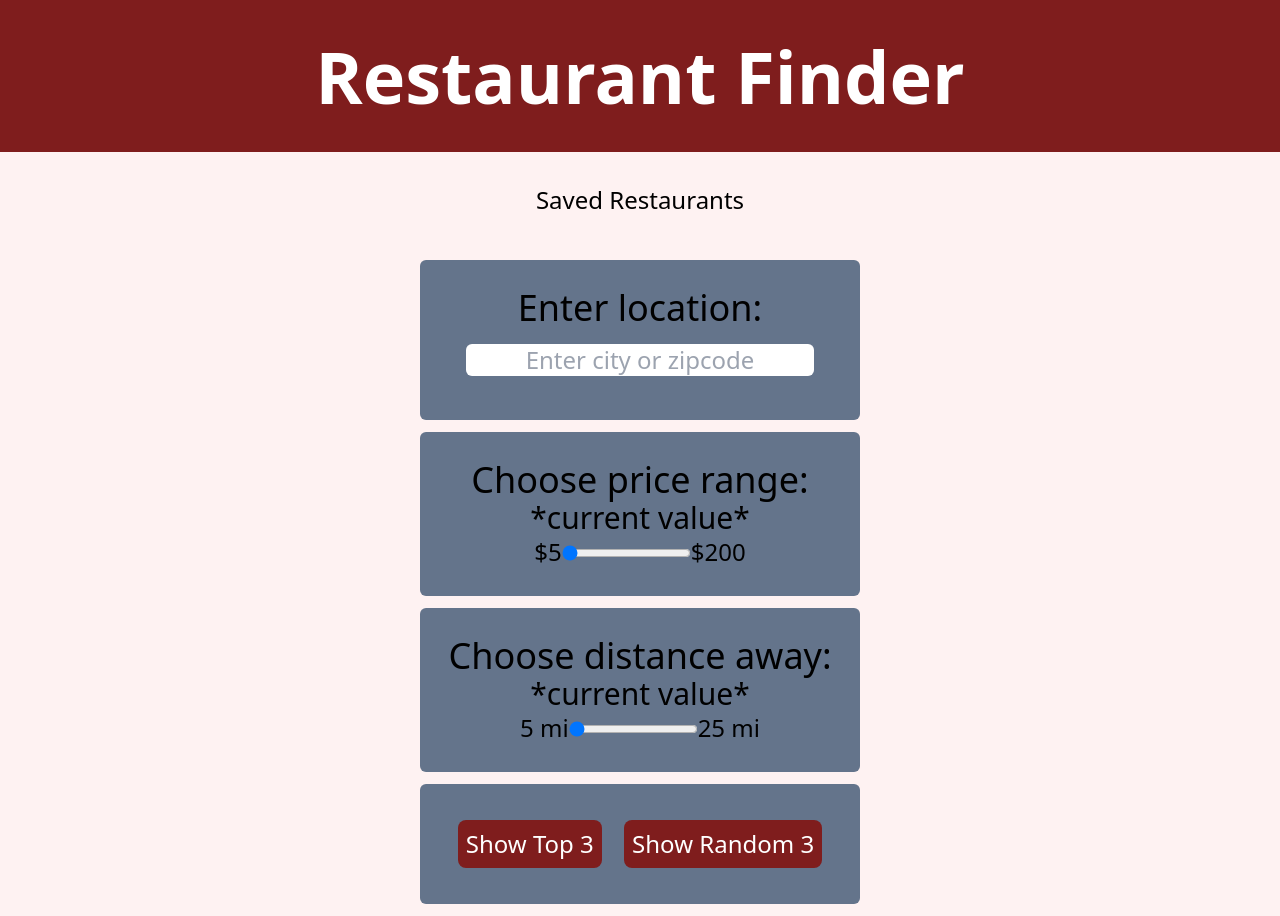
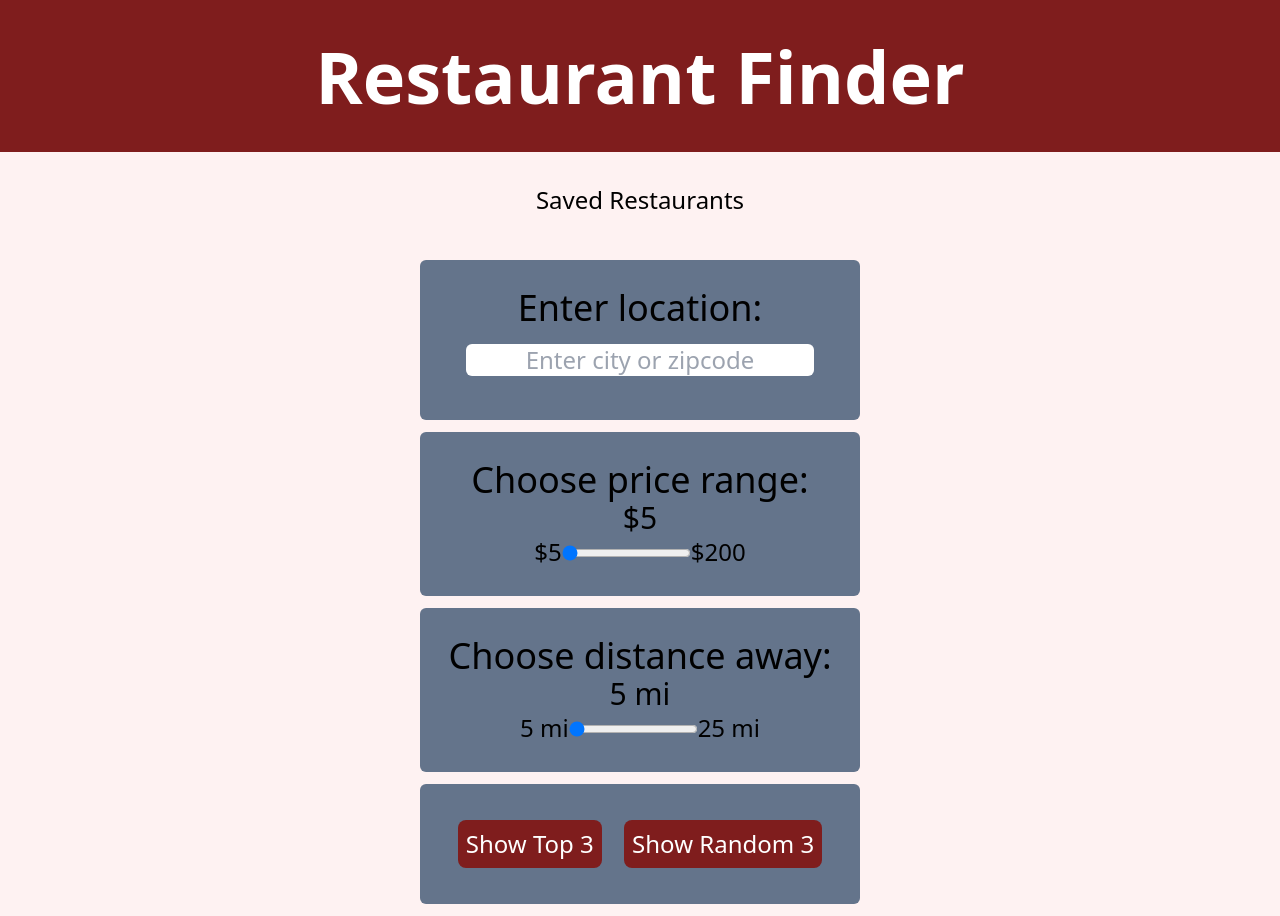
Before and after one commit to BrettGlerum/Restaurant-Finder, a plain HTML site: page index.html in a window 1280 px wide. Drawn offline with nearby package versions, Linux system fonts and the light colour scheme; no server answers.

Commit message:
changed default inner text for slider values

```diff
--- a/index.html
+++ b/index.html
@@ -32,7 +32,7 @@
         <div class="p-7 m-3 bg-slate-500 text-center rounded-md">
             <h2 class="text-4xl font-medium">Choose price range: </h2>
             <!-- span will show current value of the slider -->
-            <span id="price-slider-value" class="text-3xl font-light">*current value*</span>
+            <span id="price-slider-value" class="text-3xl font-light">$5</span>
             <div class="price-container">
                 $5<input id="price-slider" type="range" min="5" max="200" value="5" onchange="showPrice(this.value)">$200
             </div>
@@ -41,7 +41,7 @@
         <div class="p-7 m-3 bg-slate-500 text-center rounded-md">
             <h2 class="text-4xl font-medium">Choose distance away:</h2>
             <!-- span will show current value of the slider -->
-            <span id="distance-slider-value" class="text-3xl font-light">*current value*</span>
+            <span id="distance-slider-value" class="text-3xl font-light">5 mi</span>
             <div class="distance-container">
                 5 mi<input id="distance-slider" type="range" min="5" max="25" value="5" onchange="showDistance(this.value)">25 mi
             </div>
```
